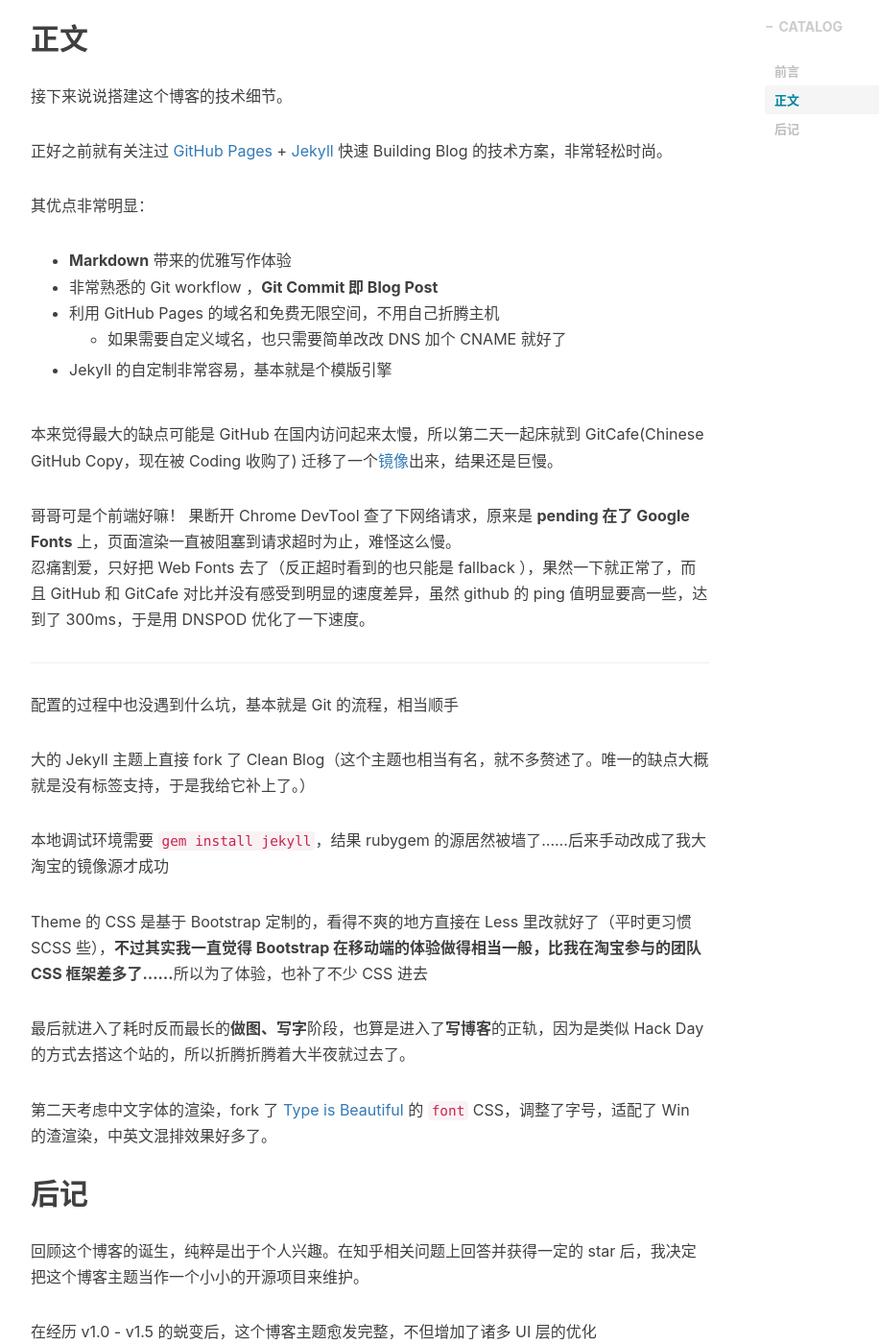
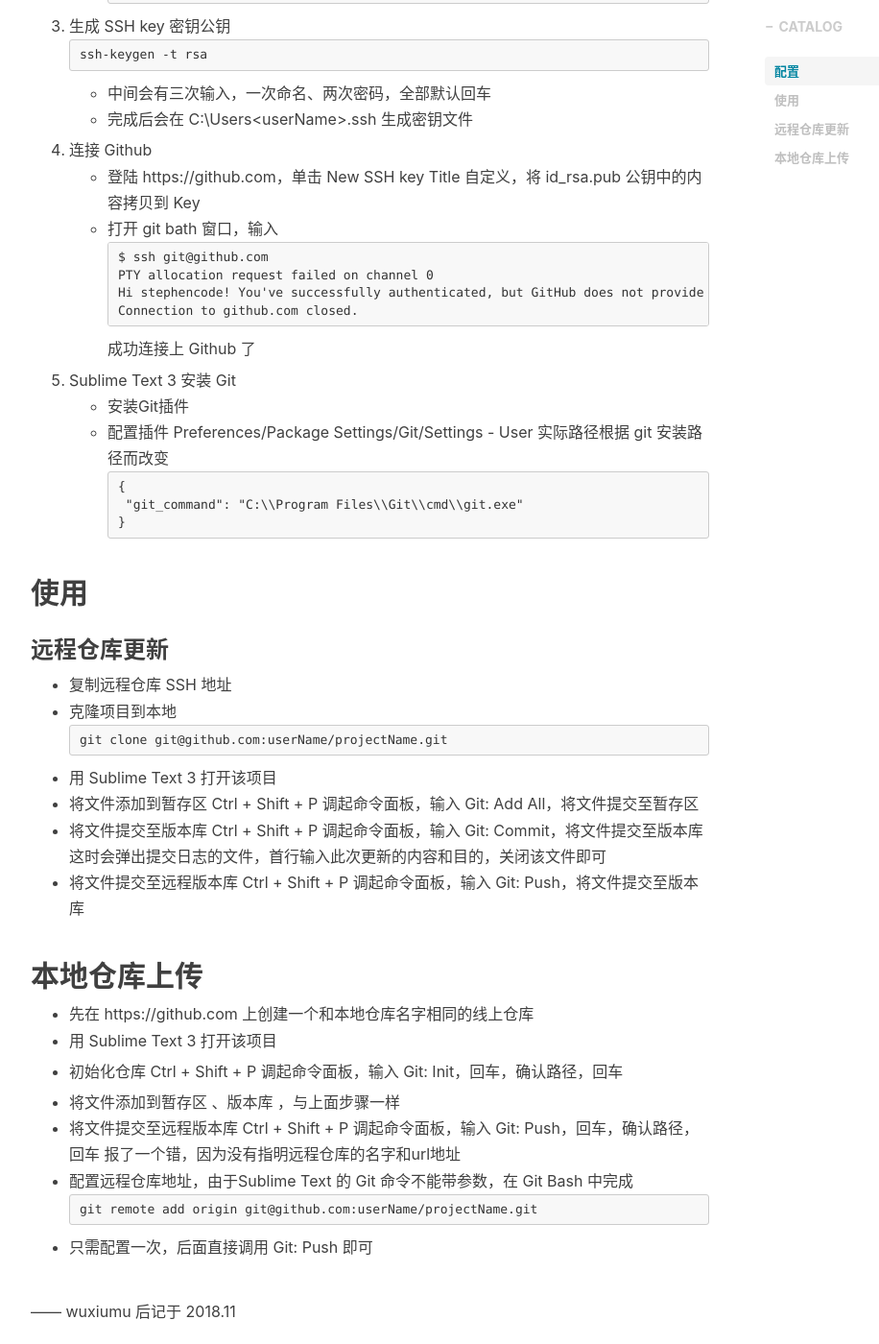
Before and after one commit to wuxiumu/wuxiumu.github.io, a Jekyll site: the page built from _posts/2018-11-23-Sublime-Text-3中使用SublimeGit插件.markdown, in a window 1280 px wide and 1400 px high, scrolled down 1076 px. Shown: the whole window at 96% size, without its empty margins (233-1149 px from the left). Built offline with Jekyll 4.4.1, drawn with Linux system fonts in a browser that asks for light colours; nearby versions of some CDN libraries; comment, search, counter and statistics services are not loaded; some of the changed text lies outside the part shown.

Commit message:
Init commit03

````diff
--- a/_posts/2018-11-23-Sublime-Text-3中使用SublimeGit插件.markdown
+++ b/_posts/2018-11-23-Sublime-Text-3中使用SublimeGit插件.markdown
@@ -1,80 +1,95 @@
 ---
 layout:     post
-title:      "Hello 2015"
-subtitle:   " \"Hello World, Hello Blog\""
-date:       2015-01-29 12:00:00
-author:     "Hux"
+title:      "Sublime Text 3 搭建 Git 及使用"
+subtitle:   " \"Sublime Text 3 搭建 Git 及使用\""
+date:       2018-11-23 12:00:00
+author:     "吴庆宝"
 header-img: "img/post-bg-2015.jpg"
 catalog: true
 tags:
-    - 生活
+    - 工具
 ---
 
 > “Yeah It's on. ”
 
 
-## 前言
+## 配置
 
-Hux 的 Blog 就这么开通了。
+1. 配置全局参数
+```
+git config --global user.name "userName"
+git config --global user.email "userEmail"
+```
+2. 设置默认推送分支
+在Sublime Text 中直接使用 push 命令时会提示 未明确指定本地分支和远程分支，提示就不贴了，大概就是这个意思
+但Sublime Text中命令无法带参数，所有需要提前设置 push.default
+参数：
+	1. nothing：无操作，不推送任何分支
+	2. matching：匹配所有分支 （默认）
+	3. simple：匹配单个分支
+	4. tracking：将当前的分支推到它所跟踪的任何地方
+	5. current：推送当前的分支
+```
+git config --global push.default current
+```
 
-[跳过废话，直接看技术实现 ](#build)
+3. 生成 SSH key 密钥公钥
+```
+ssh-keygen -t rsa
+```
+- 中间会有三次输入，一次命名、两次密码，全部默认回车
+- 完成后会在 C:\Users\<userName>\.ssh 生成密钥文件
 
+4. 连接 Github
+-  登陆 https://github.com，单击 New SSH key
+Title 自定义，将 id_rsa.pub 公钥中的内容拷贝到 Key
+- 打开 git bath 窗口，输入
+```
+$ ssh git@github.com
+PTY allocation request failed on channel 0
+Hi stephencode! You've successfully authenticated, but GitHub does not provide shell access.
+Connection to github.com closed.
+```
+成功连接上 Github 了
 
+5. Sublime Text 3 安装 Git
+- 安装Git插件
+- 配置插件 Preferences/Package Settings/Git/Settings - User 实际路径根据 git 安装路径而改变
+```
+{
+    "git_command": "C:\\Program Files\\Git\\cmd\\git.exe"
+}
+```
 
-2015 年，Hux 总算有个地方可以好好写点东西了。
+## 使用
 
+### 远程仓库更新
 
-作为一个程序员， Blog 这种轮子要是挂在大众博客程序上就太没意思了。一是觉得大部分 Blog 服务都太丑，二是觉得不能随便定制不好玩。之前因为太懒没有折腾，结果就一直连个写 Blog 的地儿都没有。
+- 复制远程仓库 SSH 地址
+- 克隆项目到本地
+```
+git clone git@github.com:userName/projectName.git
+```
+- 用 Sublime Text 3 打开该项目
+- 将文件添加到暂存区 Ctrl + Shift + P 调起命令面板，输入 Git: Add All，将文件提交至暂存区
+- 将文件提交至版本库 Ctrl + Shift + P 调起命令面板，输入 Git: Commit，将文件提交至版本库
+这时会弹出提交日志的文件，首行输入此次更新的内容和目的，关闭该文件即可
+- 将文件提交至远程版本库 Ctrl + Shift + P 调起命令面板，输入 Git: Push，将文件提交至版本库
 
-在玩了一段时间知乎之后，答题的快感又激起了我开博客的冲动。之前的[个人网站](http://huangxuan.me/portfolio)是作品集形式的（现在集成进来了），并不适合用来写博文，一不做二不休，花一天搞一个吧！
+## 本地仓库上传
 
+- 先在 https://github.com 上创建一个和本地仓库名字相同的线上仓库
+- 用 Sublime Text 3 打开该项目
 
-<p id = "build"></p>
----
+- 初始化仓库  Ctrl + Shift + P 调起命令面板，输入 Git: Init，回车，确认路径，回车
 
-## 正文
+- 将文件添加到暂存区 、版本库 ，与上面步骤一样
+- 将文件提交至远程版本库 Ctrl + Shift + P 调起命令面板，输入 Git: Push，回车，确认路径，回车
+报了一个错，因为没有指明远程仓库的名字和url地址
+- 配置远程仓库地址，由于Sublime Text 的 Git 命令不能带参数，在 Git Bash 中完成
+```
+git remote add origin git@github.com:userName/projectName.git
+```
+- 只需配置一次，后面直接调用 Git: Push 即可
 
-接下来说说搭建这个博客的技术细节。
-
-正好之前就有关注过 [GitHub Pages](https://pages.github.com/) + [Jekyll](http://jekyllrb.com/) 快速 Building Blog 的技术方案，非常轻松时尚。
-
-其优点非常明显：
-
-* **Markdown** 带来的优雅写作体验
-* 非常熟悉的 Git workflow ，**Git Commit 即 Blog Post**
-* 利用 GitHub Pages 的域名和免费无限空间，不用自己折腾主机
-	* 如果需要自定义域名，也只需要简单改改 DNS 加个 CNAME 就好了
-* Jekyll 的自定制非常容易，基本就是个模版引擎
-
-
-本来觉得最大的缺点可能是 GitHub 在国内访问起来太慢，所以第二天一起床就到 GitCafe(Chinese GitHub Copy，现在被 Coding 收购了) 迁移了一个[镜像](http://huxpro.coding.me)出来，结果还是巨慢。
-
-哥哥可是个前端好嘛！ 果断开 Chrome DevTool 查了下网络请求，原来是 **pending 在了 Google Fonts** 上，页面渲染一直被阻塞到请求超时为止，难怪这么慢。
-忍痛割爱，只好把 Web Fonts 去了（反正超时看到的也只能是 fallback ），果然一下就正常了，而且 GitHub 和 GitCafe 对比并没有感受到明显的速度差异，虽然 github 的 ping 值明显要高一些，达到了 300ms，于是用 DNSPOD 优化了一下速度。
-
-
-
----
-
-配置的过程中也没遇到什么坑，基本就是 Git 的流程，相当顺手
-
-大的 Jekyll 主题上直接 fork 了 Clean Blog（这个主题也相当有名，就不多赘述了。唯一的缺点大概就是没有标签支持，于是我给它补上了。）
-
-本地调试环境需要 `gem install jekyll`，结果 rubygem 的源居然被墙了……后来手动改成了我大淘宝的镜像源才成功
-
-Theme 的 CSS 是基于 Bootstrap 定制的，看得不爽的地方直接在 Less 里改就好了（平时更习惯 SCSS 些），**不过其实我一直觉得 Bootstrap 在移动端的体验做得相当一般，比我在淘宝参与的团队 CSS 框架差多了……**所以为了体验，也补了不少 CSS 进去
-
-最后就进入了耗时反而最长的**做图、写字**阶段，也算是进入了**写博客**的正轨，因为是类似 Hack Day 的方式去搭这个站的，所以折腾折腾着大半夜就过去了。
-
-第二天考虑中文字体的渲染，fork 了 [Type is Beautiful](http://www.typeisbeautiful.com/) 的 `font` CSS，调整了字号，适配了 Win 的渣渲染，中英文混排效果好多了。
-
-
-## 后记
-
-回顾这个博客的诞生，纯粹是出于个人兴趣。在知乎相关问题上回答并获得一定的 star 后，我决定把这个博客主题当作一个小小的开源项目来维护。
-
-在经历 v1.0 - v1.5 的蜕变后，这个博客主题愈发完整，不但增加了诸多 UI 层的优化（opinionated）；在代码层面，更加丰富的配置项也使得这个主题拥有了更好的灵活性与可拓展性。而作为一个开源项目，我也积极的为其完善文档与解决 issue。
-
-如果你恰好逛到了这里，希望你也能喜欢这个博客主题。
-
-—— Hux 后记于 2015.10
+—— wuxiumu 后记于 2018.11
--- /dev/null
+++ b/_posts/2018-11-23-git-更新代码到本地.markdown
@@ -0,0 +1 @@
+git 更新代码到本地
````
